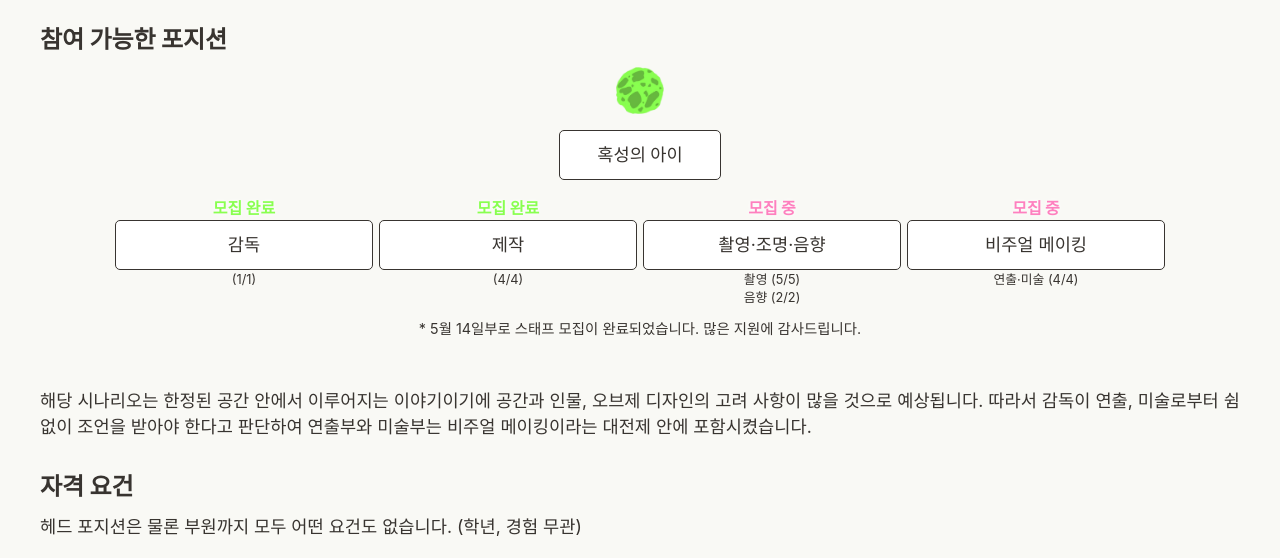
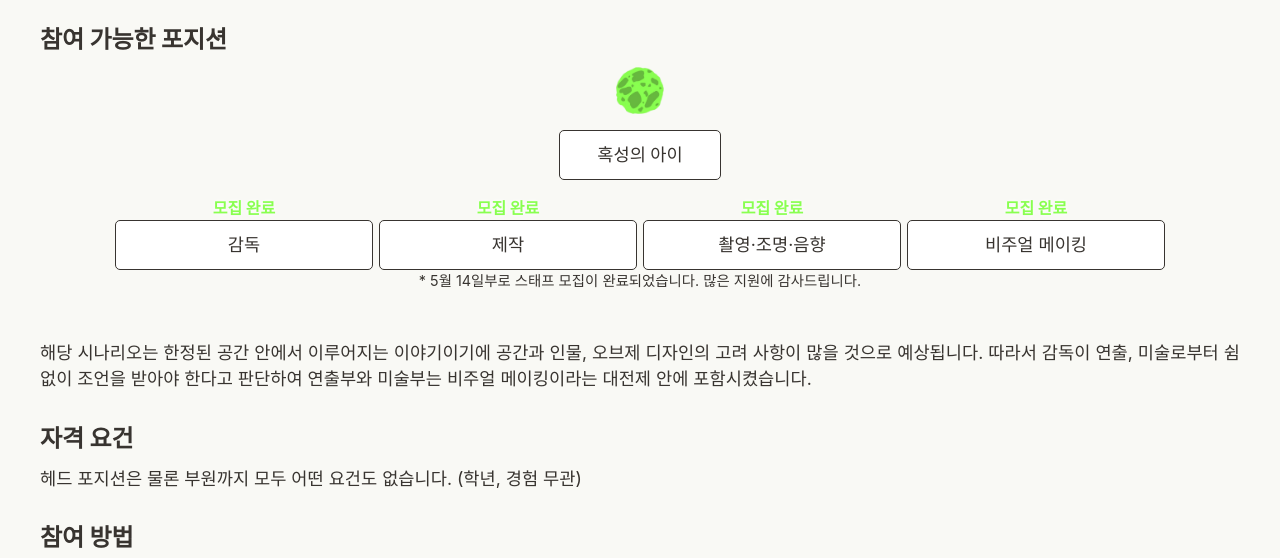
Before and after one commit to jihun-io/grnplnt, a Flask app: page /social/qna in a window 1280 px wide. Shown: the part 236-794 px from the top of the page. Run offline with Flask 3, Linux system fonts and the light colour scheme; some libraries are stand-ins or nearby versions; some web fonts are replaced.

Commit message:
Update qna.html

```diff
--- a/templates/qna.html
+++ b/templates/qna.html
@@ -32,12 +32,6 @@
                             <div class="box short">
                                 <p>감독</p>
                             </div>
-                            <div class="desc_wrapper">
-                                <p class="desc">
-                                    (1/1)
-                                </p>
-                            </div>
-
                         </div>
                         <div class="jobs_wrapper">
                             <div class="text occ">
@@ -46,37 +40,21 @@
                             <div class="box short">
                                 <p>제작</p>
                             </div>
-                            <div class="desc_wrapper">
-                                <p class="desc">
-                                    (4/4)
-                                </p>
-                            </div>
                         </div>
                         <div class="jobs_wrapper">
-                            <div class="text vac">
-                                <p>모집 중</p>
+                            <div class="text occ">
+                                <p>모집 완료</p>
                             </div>
                             <div class="box long">
                                 <p>촬영·조명·음향</p>
                             </div>
-                            <div class="desc_wrapper">
-                                <p class="desc">
-                                    촬영 (5/5)
-                                </p>
-                                <p class="desc">
-                                    음향 (2/2)
-                                </p>
-                            </div>
                         </div>
                         <div class="jobs_wrapper">
-                            <div class="text vac">
-                                <p>모집 중</p>
+                            <div class="text occ">
+                                <p>모집 완료</p>
                             </div>
                             <div class="box long">
                                 <p>비주얼 메이킹</p>
-                            </div>
-                            <div class="desc_wrapper">
-                                <p class="desc">연출·미술 (4/4)</p>
                             </div>
                         </div>
                     </div>
```
